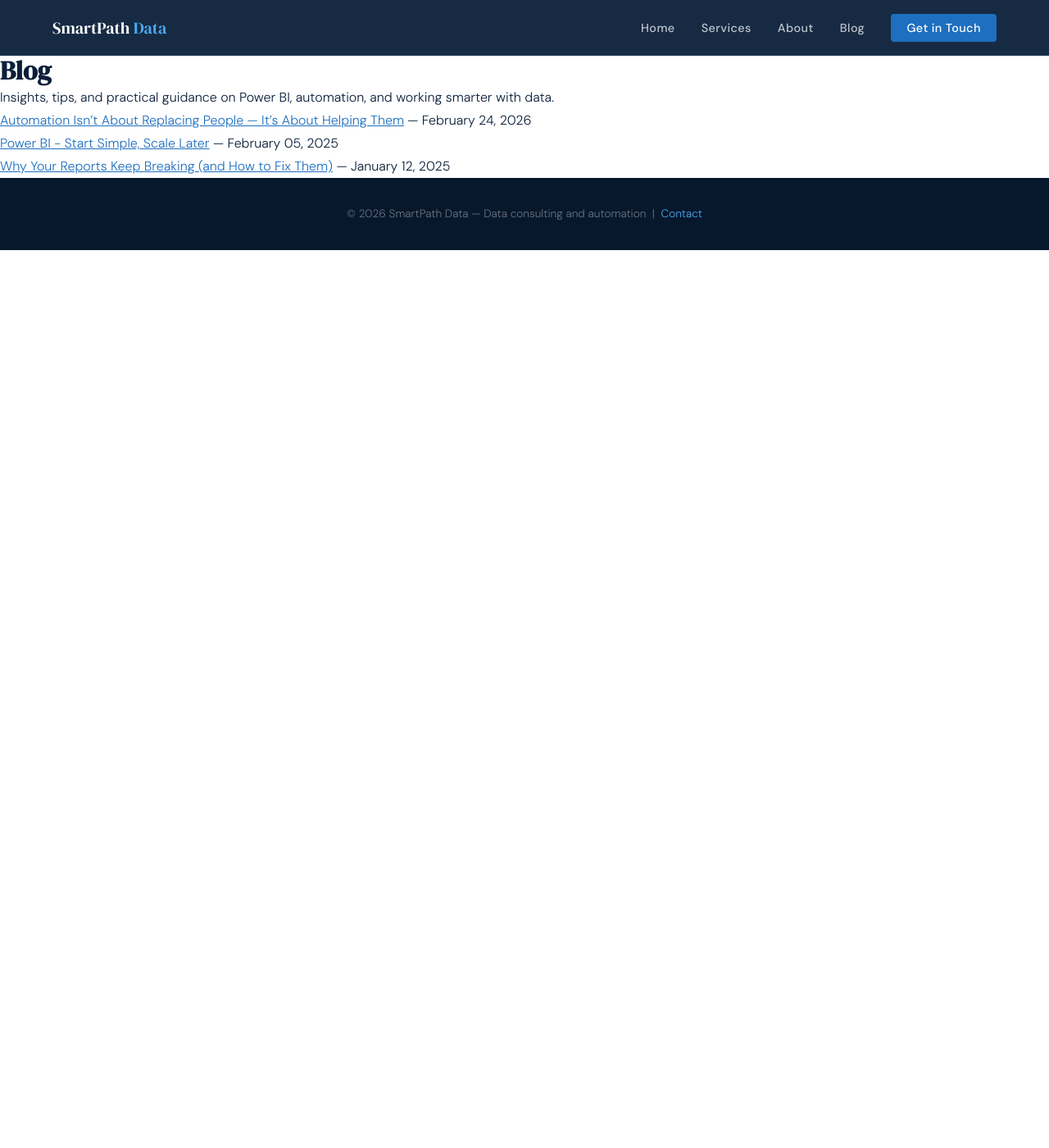
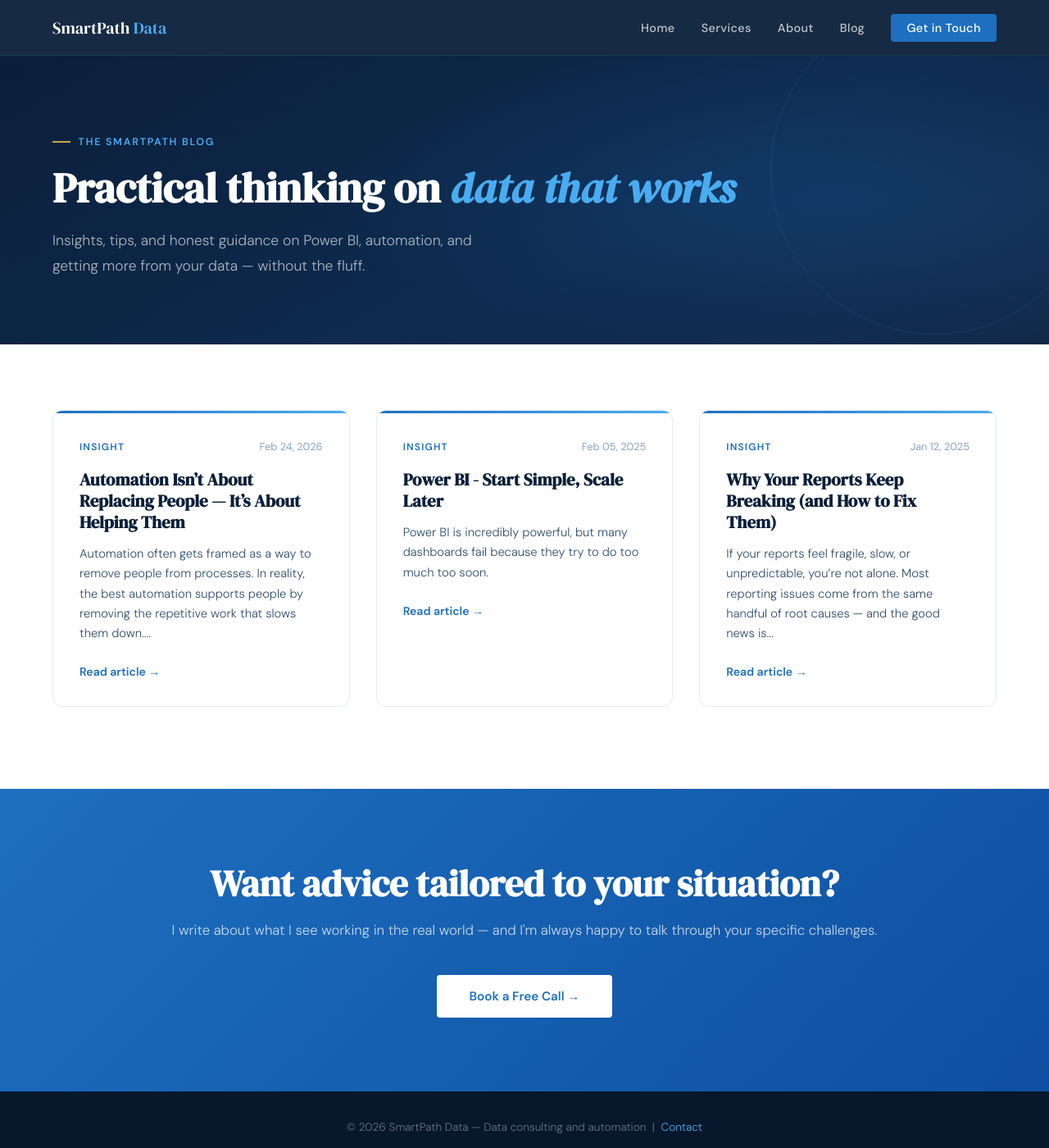
Before and after one commit to smartpathdata/smartpathdata.github.io, a Jekyll site: the page built from blog/index.md, in a window 1280 px wide and 1400 px high. Shown: the whole window at 82% size. Built offline with Jekyll 4.4.1, drawn with Linux system fonts in a browser that asks for light colours.

Commit message:
Revamp blog layout and content structure

```diff
--- a/blog/index.md
+++ b/blog/index.md
@@ -1,10 +1,75 @@
 ---
-layout: page
+layout: default
 title: Blog
+description: Insights, tips, and practical guidance on Power BI, automation, and working smarter with data.
 ---
 
-Insights, tips, and practical guidance on Power BI, automation, and working smarter with data.
+<!-- PAGE HERO -->
+<div class="page-hero">
+  <div class="page-hero-inner">
+    <div class="eyebrow">The SmartPath Blog</div>
+    <h1>Practical thinking on <em>data that works</em></h1>
+    <p>Insights, tips, and honest guidance on Power BI, automation, and getting more from your data — without the fluff.</p>
+  </div>
+</div>
 
-{% for post in site.posts %}
-- [{{ post.title }}]({{ post.url }}) — {{ post.date | date: "%B %d, %Y" }}
-{% endfor %}
+<!-- BLOG LIST -->
+<section style="padding:80px 5vw 100px;background:#fff;">
+  <div class="section-inner">
+
+    {% if site.posts.size == 0 %}
+    <div style="text-align:center;padding:4rem 0;">
+      <div style="font-size:2.5rem;margin-bottom:1rem;">✍️</div>
+      <h3 style="font-family:'DM Serif Display',serif;font-size:1.6rem;color:#0B1F3A;margin-bottom:0.6rem;">Posts coming soon</h3>
+      <p style="color:#334E6B;font-size:1rem;font-weight:300;">Check back shortly — practical guides on Power BI, automation, and data workflow design are on the way.</p>
+    </div>
+    {% else %}
+
+    <div style="display:grid;grid-template-columns:repeat(auto-fill,minmax(340px,1fr));gap:2rem;">
+      {% for post in site.posts %}
+      <a href="{{ post.url }}" style="text-decoration:none;display:block;">
+        <article style="border:1.5px solid #E2ECF5;border-radius:12px;padding:2rem;background:#fff;transition:all 0.3s;position:relative;overflow:hidden;height:100%;"
+          onmouseover="this.style.transform='translateY(-4px)';this.style.boxShadow='0 8px 32px rgba(11,31,58,0.10)';this.style.borderColor='rgba(30,111,191,0.3)';"
+          onmouseout="this.style.transform='';this.style.boxShadow='';this.style.borderColor='#E2ECF5';">
+          <!-- Top accent bar -->
+          <div style="position:absolute;top:0;left:0;right:0;height:3px;background:linear-gradient(90deg,#1E6FBF,#4AACF0);"></div>
+
+          <!-- Category / date row -->
+          <div style="display:flex;align-items:center;justify-content:space-between;margin-bottom:1.2rem;margin-top:0.2rem;">
+            <span style="font-size:0.75rem;font-weight:700;letter-spacing:0.1em;text-transform:uppercase;color:#1E6FBF;font-family:'DM Sans',sans-serif;">
+              {{ post.category | default: "Insight" }}
+            </span>
+            <span style="font-size:0.8rem;color:#8AA4C0;font-family:'DM Sans',sans-serif;">
+              {{ post.date | date: "%b %d, %Y" }}
+            </span>
+          </div>
+
+          <!-- Title -->
+          <h2 style="font-family:'DM Serif Display',serif;font-size:1.3rem;color:#0B1F3A;line-height:1.25;margin-bottom:0.8rem;">
+            {{ post.title }}
+          </h2>
+
+          <!-- Excerpt -->
+          <p style="font-size:0.92rem;color:#334E6B;line-height:1.65;font-weight:300;margin-bottom:1.5rem;">
+            {{ post.excerpt | strip_html | truncatewords: 28 }}
+          </p>
+
+          <!-- Read more -->
+          <div style="display:inline-flex;align-items:center;gap:0.3rem;font-size:0.88rem;font-weight:600;color:#1E6FBF;font-family:'DM Sans',sans-serif;">
+            Read article →
+          </div>
+        </article>
+      </a>
+      {% endfor %}
+    </div>
+
+    {% endif %}
+  </div>
+</section>
+
+<!-- CTA -->
+<section class="cta-strip">
+  <h2>Want advice tailored to your situation?</h2>
+  <p>I write about what I see working in the real world — and I'm always happy to talk through your specific challenges.</p>
+  <a href="/contact" class="btn-white">Book a Free Call →</a>
+</section>
```
